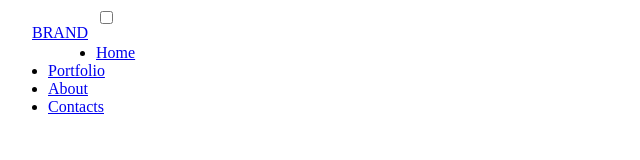
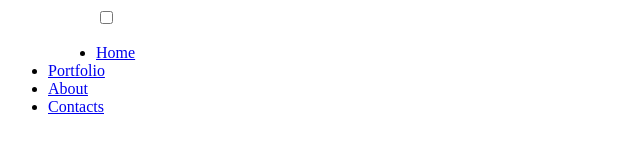
Before and after one commit to RuslanIsakov/51.Menu-2, a plain HTML site: page index.html in a window 1280 px wide. Shown: the full height of the page, 0-640 px from the left. Drawn offline with Linux system fonts and the light colour scheme.

Commit message:
Update style.css

```diff
--- a/style.css
+++ b/style.css
@@ -27,3 +27,6 @@ nav {
       margin-left: 16px;
       margin-top: 8px;
 }
+.logo a {
+      color: #fff;
+      text-transform: uppercase;
```
